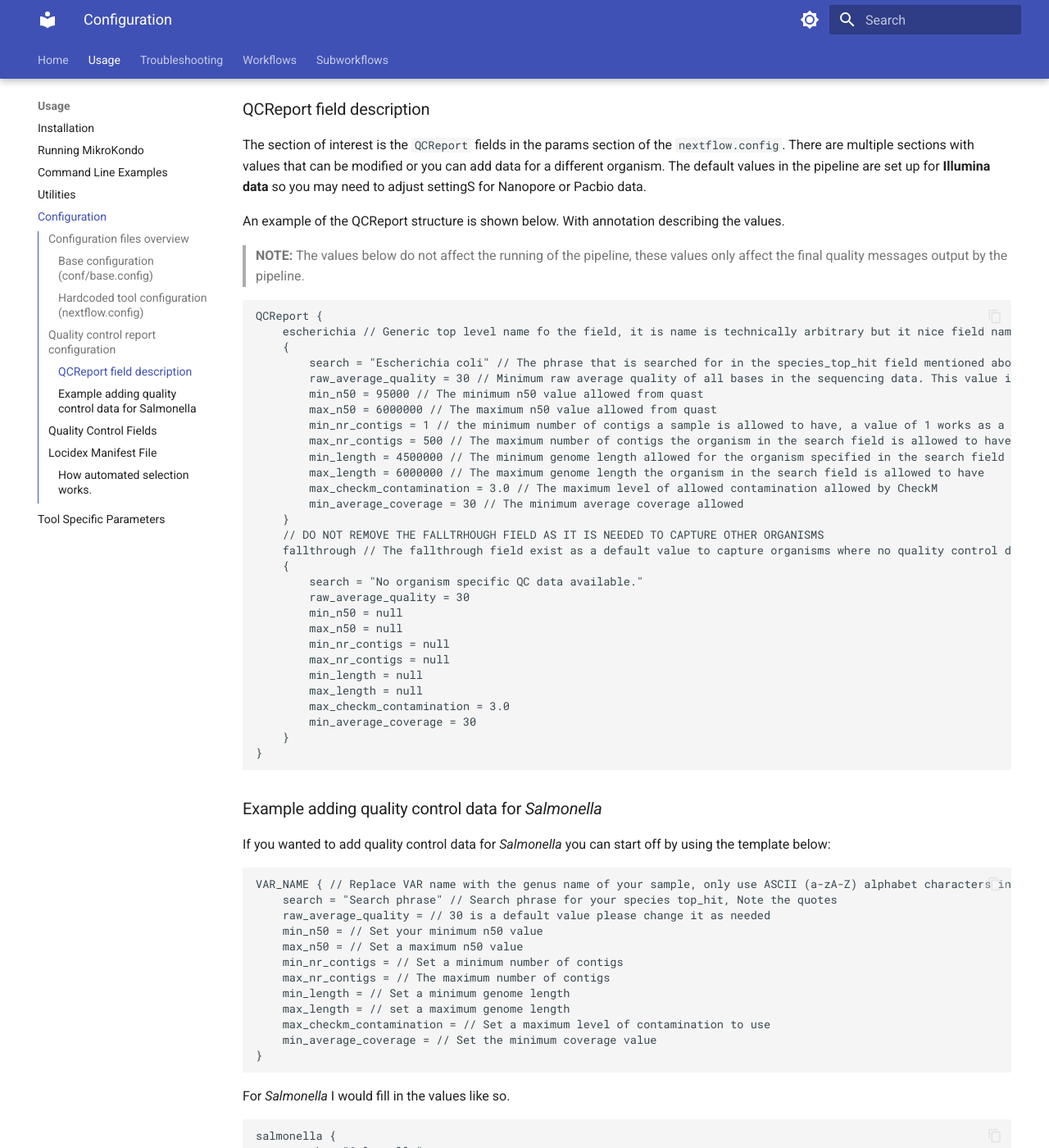
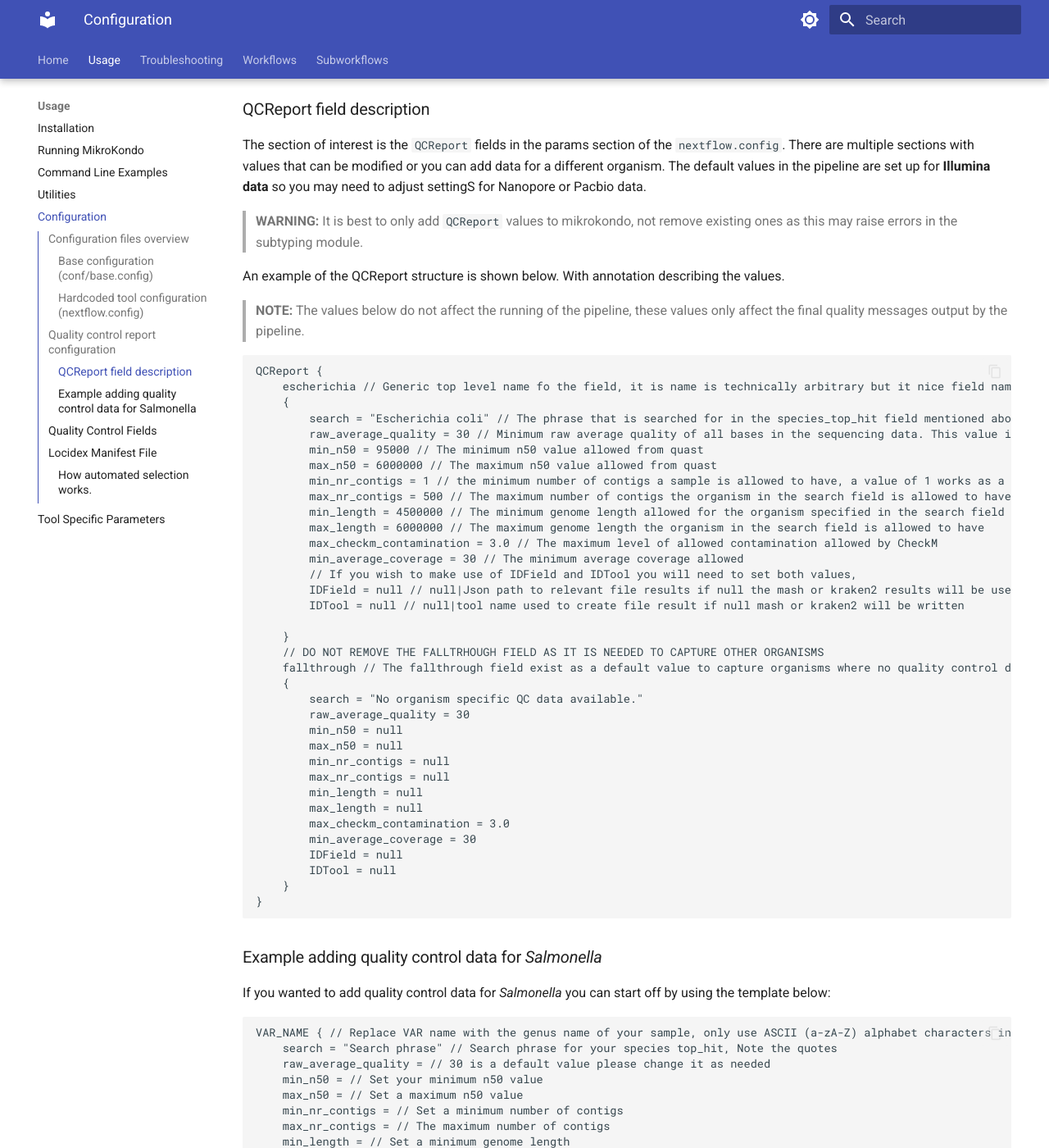
Before and after one commit to phac-nml/mikrokondo, an MkDocs documentation site: the page built from docs/usage/configuration.md, in a window 1280 px wide and 1400 px high, scrolled down 1588 px. Shown: the whole window at 82% size. Built offline with MkDocs 1.6.1 and Material for MkDocs 9.7.7, drawn with Linux system fonts in a browser that asks for light colours; some of the changed text lies outside the part shown.

````diff
--- a/docs/usage/configuration.md
+++ b/docs/usage/configuration.md
@@ -40,6 +40,8 @@ All Command line arguments and defaults can be set and/or altered in the `nextfl
 ### QCReport field description
 The section of interest is the `QCReport` fields in the params section of the `nextflow.config`. There are multiple sections with values that can be modified or you can add data for a different organism. The default values in the pipeline are set up for **Illumina data** so you may need to adjust settingS for Nanopore or Pacbio data.
 
+>**WARNING:** It is best to only add `QCReport` values to mikrokondo, not remove existing ones as this may raise errors in the subtyping module.
+
 An example of the QCReport structure is shown below. With annotation describing the values.
 >**NOTE:** The values below do not affect the running of the pipeline, these values only affect the final quality messages output by the pipeline.
 ```
@@ -56,6 +58,10 @@ QCReport {
         max_length = 6000000 // The maximum genome length the organism in the search field is allowed to have
         max_checkm_contamination = 3.0 // The maximum level of allowed contamination allowed by CheckM
         min_average_coverage = 30 // The minimum average coverage allowed
+        // If you wish to make use of IDField and IDTool you will need to set both values,
+        IDField = null // null|Json path to relevant file results if null the mash or kraken2 results will be used
+        IDTool = null // null|tool name used to create file result if null mash or kraken2 will be written
+
     }
     // DO NOT REMOVE THE FALLTRHOUGH FIELD AS IT IS NEEDED TO CAPTURE OTHER ORGANISMS
     fallthrough // The fallthrough field exist as a default value to capture organisms where no quality control data has been specified
@@ -70,6 +76,8 @@ QCReport {
         max_length = null
         max_checkm_contamination = 3.0
         min_average_coverage = 30
+        IDField = null
+        IDTool = null
     }
 }
 ```
@@ -90,6 +98,8 @@ VAR_NAME { // Replace VAR name with the genus name of your sample, only use ASCI
     max_length = // set a maximum genome length
     max_checkm_contamination = // Set a maximum level of contamination to use
     min_average_coverage = // Set the minimum coverage value
+    IDField = null // Set a Json path found in the flattened report generated by mikrokondo to your tool result
+    IDTool = null // Set a custom name for the ID method you want to set
 }
 ```
 
@@ -106,6 +116,8 @@ salmonella {
     max_length = 6000000
     max_checkm_contamination = 3.0
     min_average_coverage = 30
+    IDField = [params.sistr.report_tag, "0", "Serovar"]
+    IDTool = "SISTR"
 }
 ```
 
````
Also changed, not shown: CHANGELOG.md (+5 -1 lines), 1 other file.
